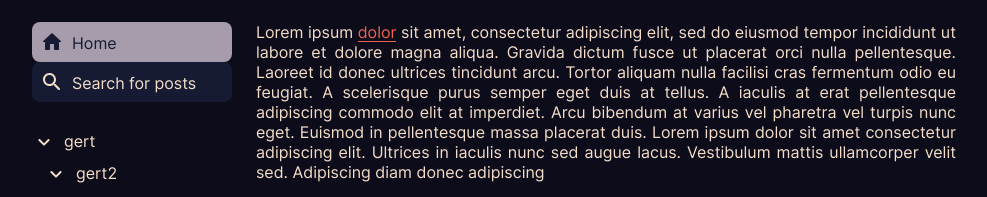
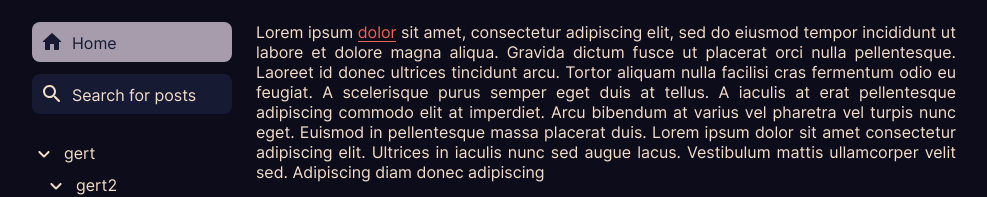
Before and after one commit to lonkaars/blog, a Next.js app: page / in a window 1280 px wide. Shown: the part 272-469 px from the top of the page, without its empty margins (146-1133 px from the left). Built offline with nearby package versions, Linux system fonts and the light colour scheme.

Commit message:
smol layout fix

```diff
--- a/components/navbar.tsx
+++ b/components/navbar.tsx
@@ -28,7 +28,17 @@ export default function Navbar(props: {
 	page?: string;
 }) {
 	return <div style={{ marginBottom: 24 }}>
-		<NavbarItem active={props.page == "home"} icon={<HomeRoundedIcon/>} title="Home" href="/"/>
-		<NavbarItem active={props.page == "search"} icon={<SearchRoundedIcon/>} title="Search for posts" href="/search"/>
+		<NavbarItem
+			active={props.page == "home"}
+			icon={<HomeRoundedIcon/>}
+			title="Home"
+			href="/"
+			classList={["indentLevel0"]}/>
+		<NavbarItem
+			active={props.page == "search"}
+			icon={<SearchRoundedIcon/>}
+			title="Search for posts"
+			href="/search"
+			classList={["indentLevel0"]}/>
 	</div>
 }
```
